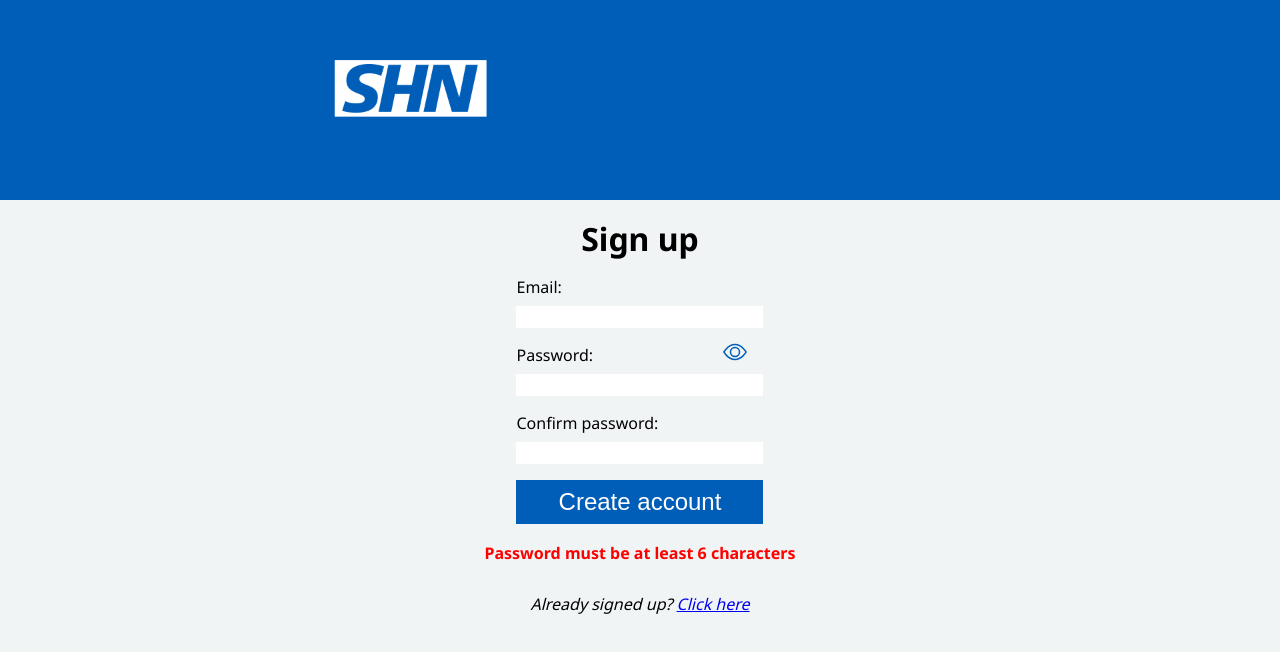
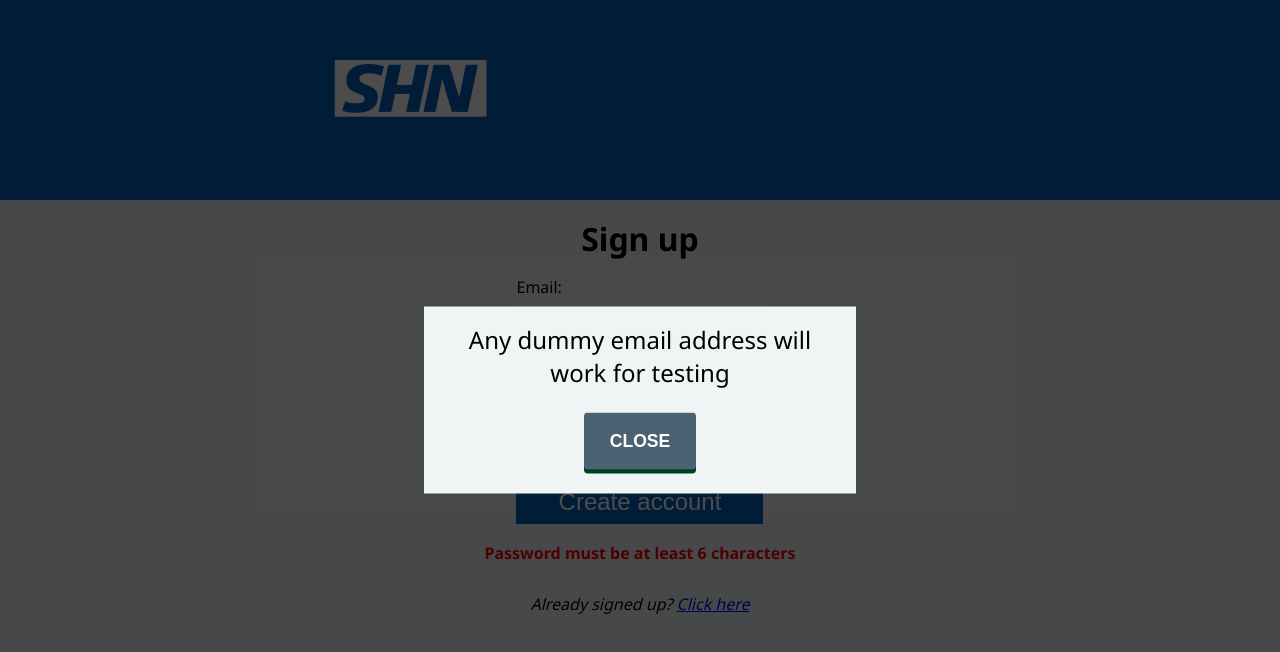
Before and after one commit to DarshDhillon/vaccine_shn, a React (Create React App) app: page /sign-up in a window 1280 px wide. Shown: the top 652 px of the page. Built offline with nearby package versions, Linux system fonts and the light colour scheme; no server answers.

Commit message:
Add signup test message modal

```diff
--- a/public/index.html
+++ b/public/index.html
@@ -18,6 +18,7 @@
   <noscript>You need to enable JavaScript to run this app.</noscript>
   <div id="root"></div>
   <div id="cancel-appointment-modal-root"></div>
+  <div id="test-message-modal-root"></div>
 </body>
 
 </html>
--- a/src/components/Signup.js
+++ b/src/components/Signup.js
@@ -6,6 +6,7 @@ import { useHistory, Link } from 'react-router-dom';
 import { firebaseAuth } from '../firebase';
 import { BsEye } from 'react-icons/bs';
 import { BsEyeSlash } from 'react-icons/bs';
+import TestMessageModal from './TestMessageModal';
 
 const SignUp = () => {
   const [signUpEmail, setSignUpEmail] = useState('');
@@ -42,6 +43,8 @@ const SignUp = () => {
   };
 
   return (
+    <>
+      <TestMessageModal />
       <SignUpContainer>
         <SignUpWrapper>
           <SignUpForm onSubmit={handleSubmit}>
@@ -72,18 +75,24 @@ const SignUp = () => {
               type={showPassword ? 'text' : 'password'}
             />
             <SubmitButton
-            $deactive={signUpPassword === signUpConfirmPassword ? false : true}
+              $deactive={
+                signUpPassword === signUpConfirmPassword ? false : true
+              }
               type='submit'
             >
               Create account
             </SubmitButton>
-          <ShowPasswordWrapper onClick={() => setShowPassword((prev) => !prev)}>
+            <ShowPasswordWrapper
+              onClick={() => setShowPassword((prev) => !prev)}
+            >
               {showPassword ? <HidePasswordIcon /> : <ShowPasswordIcon />}
             </ShowPasswordWrapper>
           </SignUpForm>
           <ErrorContainer>
             {signUpPassword.length < 6 || signUpConfirmPassword.length < 6 ? (
-            <ErrorMessage>Password must be at least 6 characters</ErrorMessage>
+              <ErrorMessage>
+                Password must be at least 6 characters
+              </ErrorMessage>
             ) : (
               ''
             )}
@@ -97,6 +106,7 @@ const SignUp = () => {
           </Redirect>
         </SignUpWrapper>
       </SignUpContainer>
+    </>
   );
 };
 
--- /dev/null
+++ b/src/components/TestMessageModal.js
@@ -0,0 +1,93 @@
+import { useState } from 'react';
+import ReactDOM from 'react-dom';
+import styled from 'styled-components';
+
+const TEST_MESSAGE_ROOT = document.getElementById('test-message-modal-root');
+
+const TestMessageModal = () => {
+  const [showTestMessageModal, setShowTestMessageModal] = useState(true);
+
+  if (!showTestMessageModal) return null;
+
+  return ReactDOM.createPortal(
+    <ModalContainer>
+      <ConfirmationWrapper>
+        <ConfirmationBox>
+          <SubHeading $lighter>
+            Any dummy email address will work for testing
+          </SubHeading>
+          <Button onClick={() => setShowTestMessageModal(false)}>CLOSE</Button>
+        </ConfirmationBox>
+      </ConfirmationWrapper>
+    </ModalContainer>,
+    TEST_MESSAGE_ROOT
+  );
+};
+
+export default TestMessageModal;
+
+const ModalContainer = styled.div`
+  position: fixed;
+  top: 0;
+  left: 0;
+  right: 0;
+  bottom: 0;
+  background-color: rgba(0, 0, 0, 0.7);
+  z-index: 999;
+`;
+
+const ConfirmationWrapper = styled.div`
+  position: absolute;
+  top: 50%;
+  left: 50%;
+  transform: translate(-50%, -50%);
+  background-color: #f0f4f5;
+  padding: 1rem;
+`;
+
+const ConfirmationBox = styled.div`
+  max-width: 400px;
+  display: flex;
+  flex-direction: column;
+  justify-content: center;
+  align-items: center;
+`;
+
+const SubHeading = styled.h2`
+  font-weight: ${({ $lighter }) => $lighter && 'lighter'};
+  margin-bottom: 1rem;
+  color: #000;
+  text-align: center;
+
+  @media screen and (max-width: 768px) {
+    font-size: 1rem;
+  }
+`;
+
+const Button = styled.button`
+  background-color: ${({ $secondary }) => ($secondary ? '#cc2424' : '#4c6272')};
+  border: 2px solid transparent;
+  border-radius: 4px;
+  box-shadow: ${({ $secondary }) =>
+    $secondary ? '0 4px 0 #263139' : ' 0 4px 0 #00401e'};
+  color: #fff;
+  cursor: pointer;
+  font-size: 1.1rem;
+  font-weight: 600;
+  margin-top: 0;
+  padding: 1rem 1.5rem;
+  text-align: center;
+  vertical-align: top;
+  width: auto;
+  text-decoration: none;
+  margin: 0.5rem;
+
+  :hover {
+    background-color: ${({ $secondary }) =>
+      $secondary ? '#940e0e' : '#223846'};
+  }
+
+  @media screen and (max-width: 768px) {
+    font-size: 0.8rem;
+  }
+`;
```
Also changed, not shown: 1 other file (tests, documents, lock files or other folders). Lines whose indentation alone changed are shown as unchanged.
